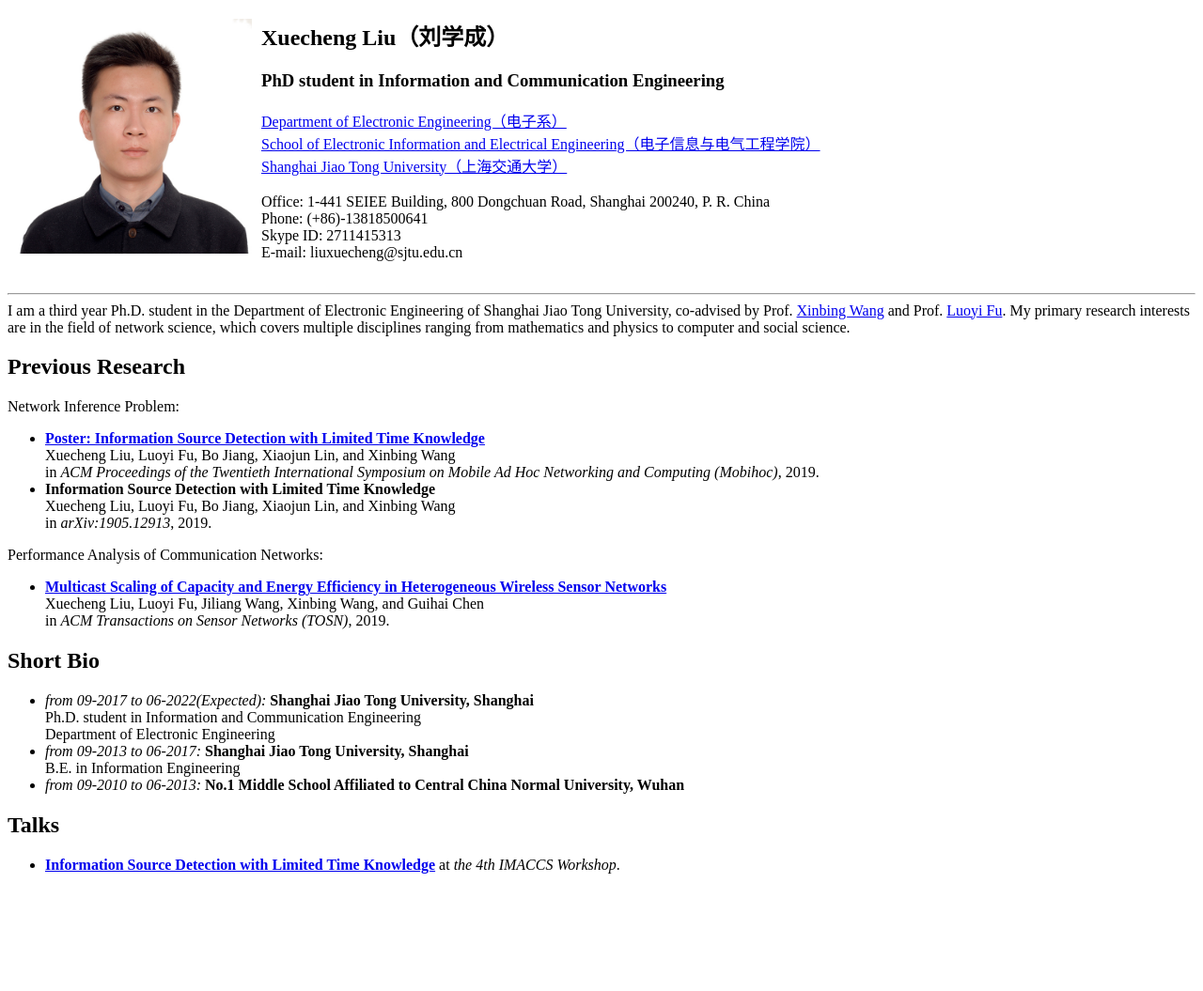
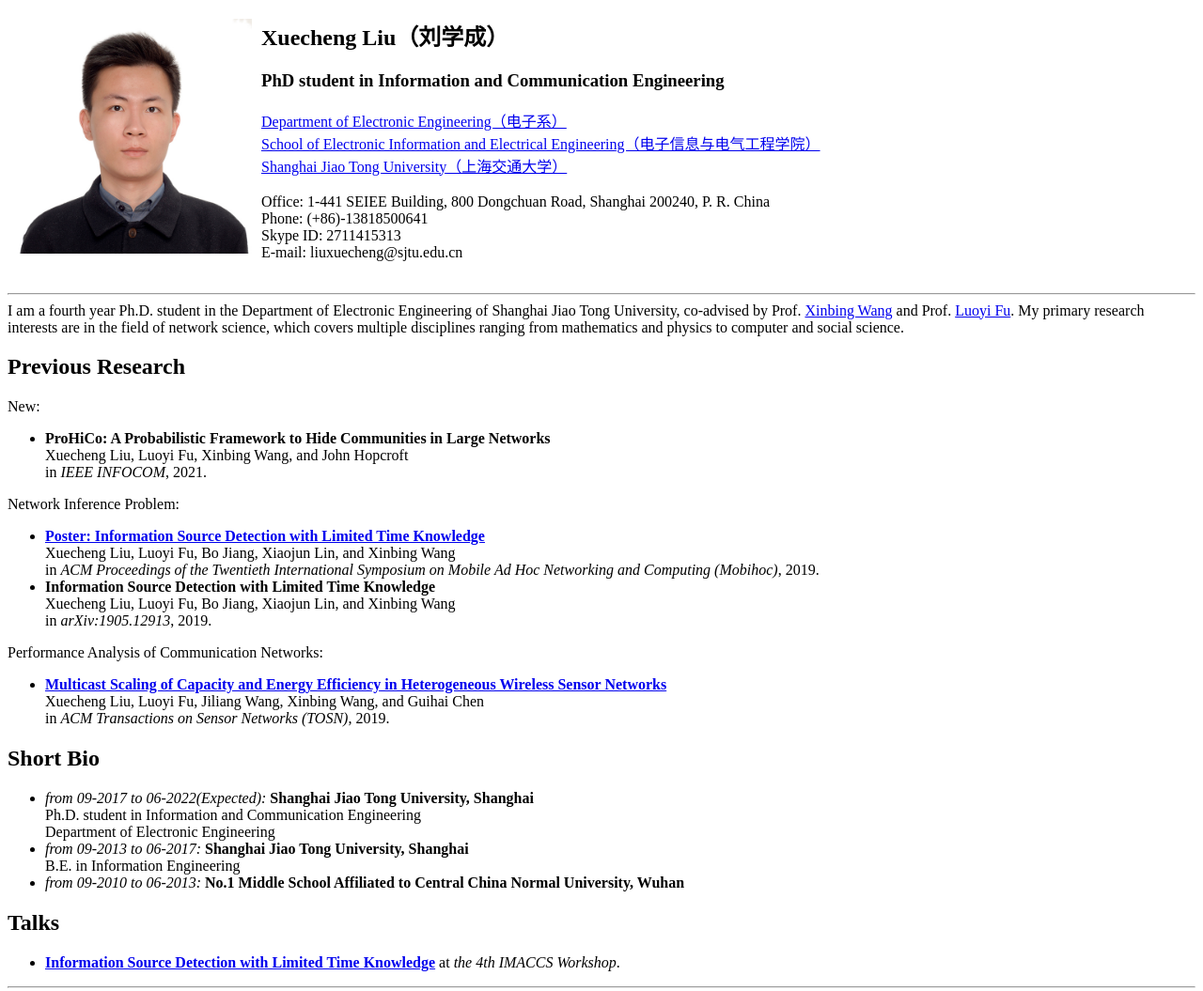
Before and after one commit to xuecheng27/xuecheng27.github.io, a plain HTML site: page index.html in a window 1280 px wide. Shown: the top 1055 px of the page at 94% size. Before the commit the page ends 946 px from the top, so only its background shows below. Drawn offline with Linux system fonts and the light colour scheme.

Commit message:
Update index.html

```diff
--- a/index.html
+++ b/index.html
@@ -36,7 +36,7 @@
         <p> </p>
         <hr>
 
-        I am a third year Ph.D. student in the Department of Electronic Engineering of Shanghai Jiao Tong University,
+        I am a fourth year Ph.D. student in the Department of Electronic Engineering of Shanghai Jiao Tong University,
         co-advised by
         Prof. <a href="http://www.cs.sjtu.edu.cn/~wang-xb/" target="_blank">Xinbing Wang</a>
         and
@@ -44,6 +44,15 @@
         My primary research interests are in the field of network science, which covers multiple disciplines ranging from mathematics and physics to computer and social science.
 
         <h2>Previous Research</h2>
+        New:
+        <ul>
+            <li>
+                <b>ProHiCo: A Probabilistic Framework to Hide Communities in Large Networks</b><br>
+                Xuecheng Liu, Luoyi Fu, Xinbing Wang, and John Hopcroft<br>
+                in <i>IEEE INFOCOM</i>, 2021.
+            </li>
+        </ul>
+
         Network Inference Problem:
         <ul>
             <li>
@@ -91,6 +100,8 @@
             </li>
         </ul>
 
+        <hr>
+        Last updated: 2020-12-15
 
     </body>
 </html>
```
